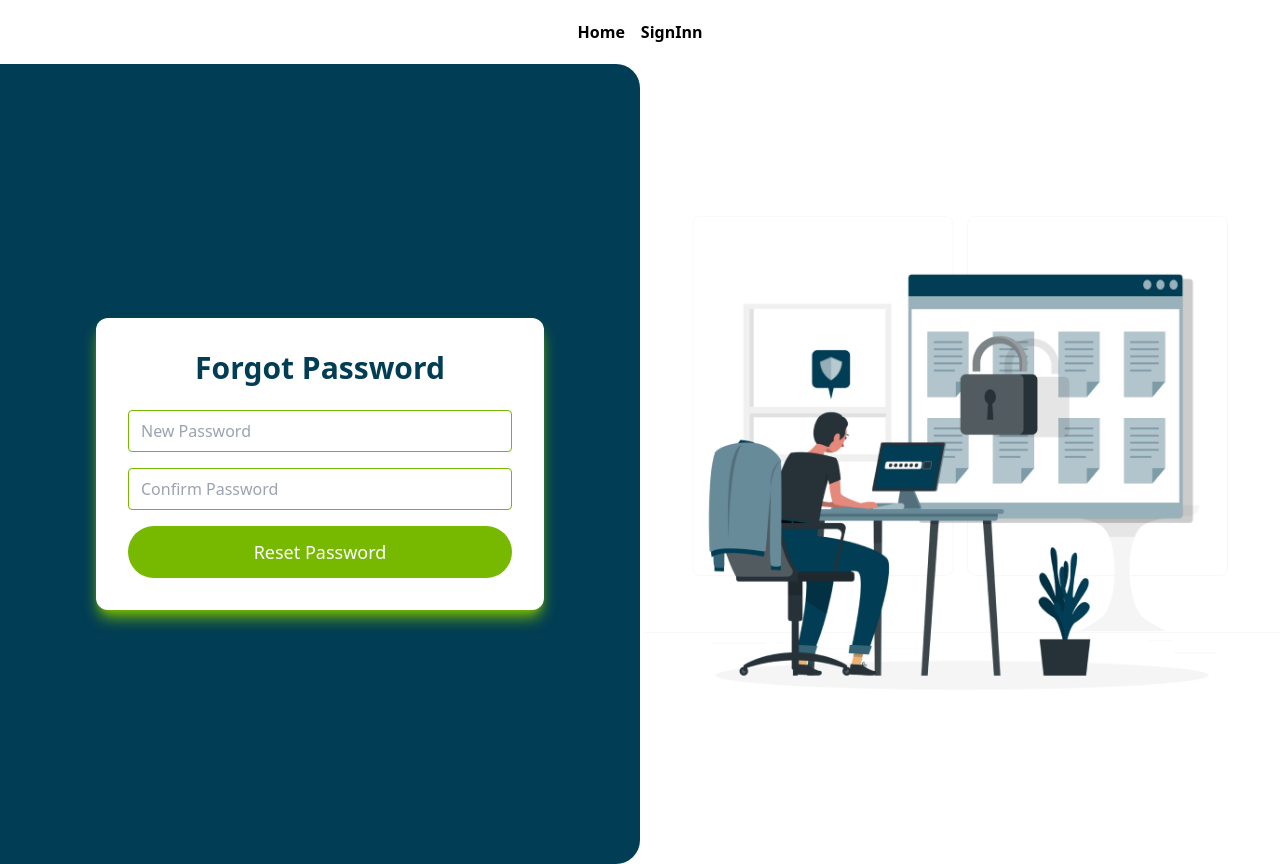
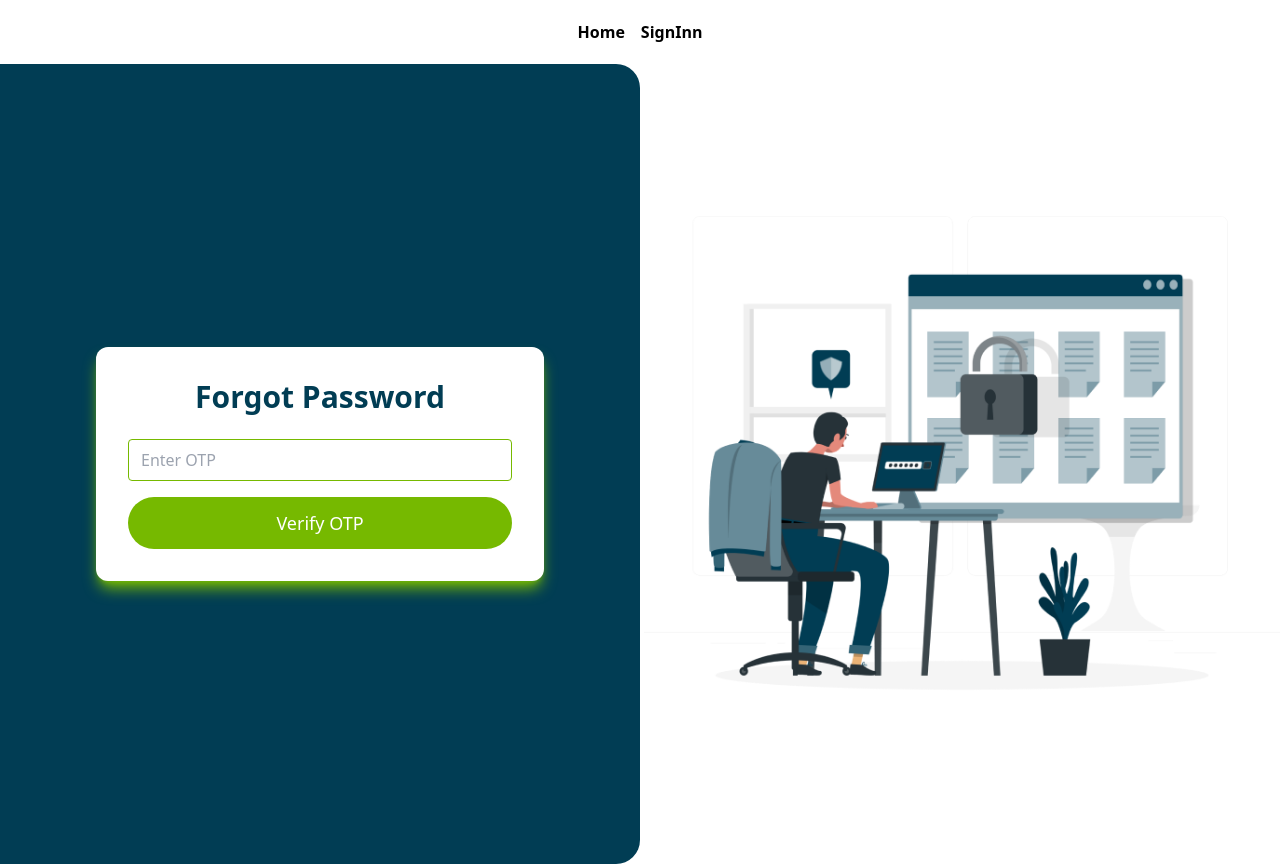
Before and after one commit to dark-Kings/DGX_Community, a React (Vite) app in the folder client/: page /ForgotPassword in a window 1280 px wide. Both pictures are taken after typing "name@example.com" into the empty fields and a click on the button "Verify Email". Built offline with nearby package versions, Linux system fonts and the light colour scheme.

Commit message:
Your commit message

```diff
--- a/client/src/component/ForgotPassword.jsx
+++ b/client/src/component/ForgotPassword.jsx
@@ -3,18 +3,37 @@ import BGImage from '../assets/Secure login-rafiki 1.png'; // Adjust the path re
 
 const ForgotPassword = () => {
   const [emailOrUsername, setEmailOrUsername] = useState('');
+  const [otp, setOtp] = useState('');
+  const [generatedOtp, setGeneratedOtp] = useState('');
   const [newPassword, setNewPassword] = useState('');
   const [confirmPassword, setConfirmPassword] = useState('');
   const [passwordsMatch, setPasswordsMatch] = useState(true);
   const [emailVerified, setEmailVerified] = useState(false);
+  const [otpVerified, setOtpVerified] = useState(false);
   const [showPassword, setShowPassword] = useState(false);
+
+  // Generate a 6-digit OTP
+  const generateOtp = () => {
+    return Math.floor(100000 + Math.random() * 900000).toString();
+  };
 
   const handleVerifyEmail = (event) => {
     event.preventDefault();
-    // Handle email verification logic here
-    console.log('Email verification logic goes here:', emailOrUsername);
-    // If email is verified, proceed to the next step
+    // Generate OTP and "send" to user
+    const otp = generateOtp();
+    setGeneratedOtp(otp);
+    console.log('Generated OTP:', otp);
+    alert(`OTP sent to email: ${otp}`); // Simulating email sending with an alert
     setEmailVerified(true);
+  };
+
+  const handleVerifyOtp = (event) => {
+    event.preventDefault();
+    if (otp === generatedOtp) {
+      setOtpVerified(true);
+    } else {
+      alert('Invalid OTP');
+    }
   };
 
   const handleSubmit = (event) => {
@@ -28,10 +47,12 @@ const ForgotPassword = () => {
     console.log('Password reset logic goes here:', emailOrUsername, newPassword);
     // Reset form fields
     setEmailOrUsername('');
+    setOtp('');
     setNewPassword('');
     setConfirmPassword('');
     setPasswordsMatch(true);
     setEmailVerified(false);
+    setOtpVerified(false);
   };
 
   return (
@@ -55,6 +76,22 @@ const ForgotPassword = () => {
                 </div>
                 <div>
                   <button type="submit" className="w-full text-lg bg-DGXgreen rounded-full py-3 text-center font-medium text-DGXwhite">Verify Email</button>
+                </div>
+              </form>
+            ) : !otpVerified ? (
+              <form onSubmit={handleVerifyOtp} className="w-full">
+                <div className="mb-4">
+                  <input
+                    type="text"
+                    placeholder="Enter OTP"
+                    className="border border-DGXgreen py-2 px-3 w-full rounded"
+                    value={otp}
+                    onChange={(e) => setOtp(e.target.value)}
+                    required
+                  />
+                </div>
+                <div>
+                  <button type="submit" className="w-full text-lg bg-DGXgreen rounded-full py-3 text-center font-medium text-DGXwhite">Verify OTP</button>
                 </div>
               </form>
             ) : (
```
